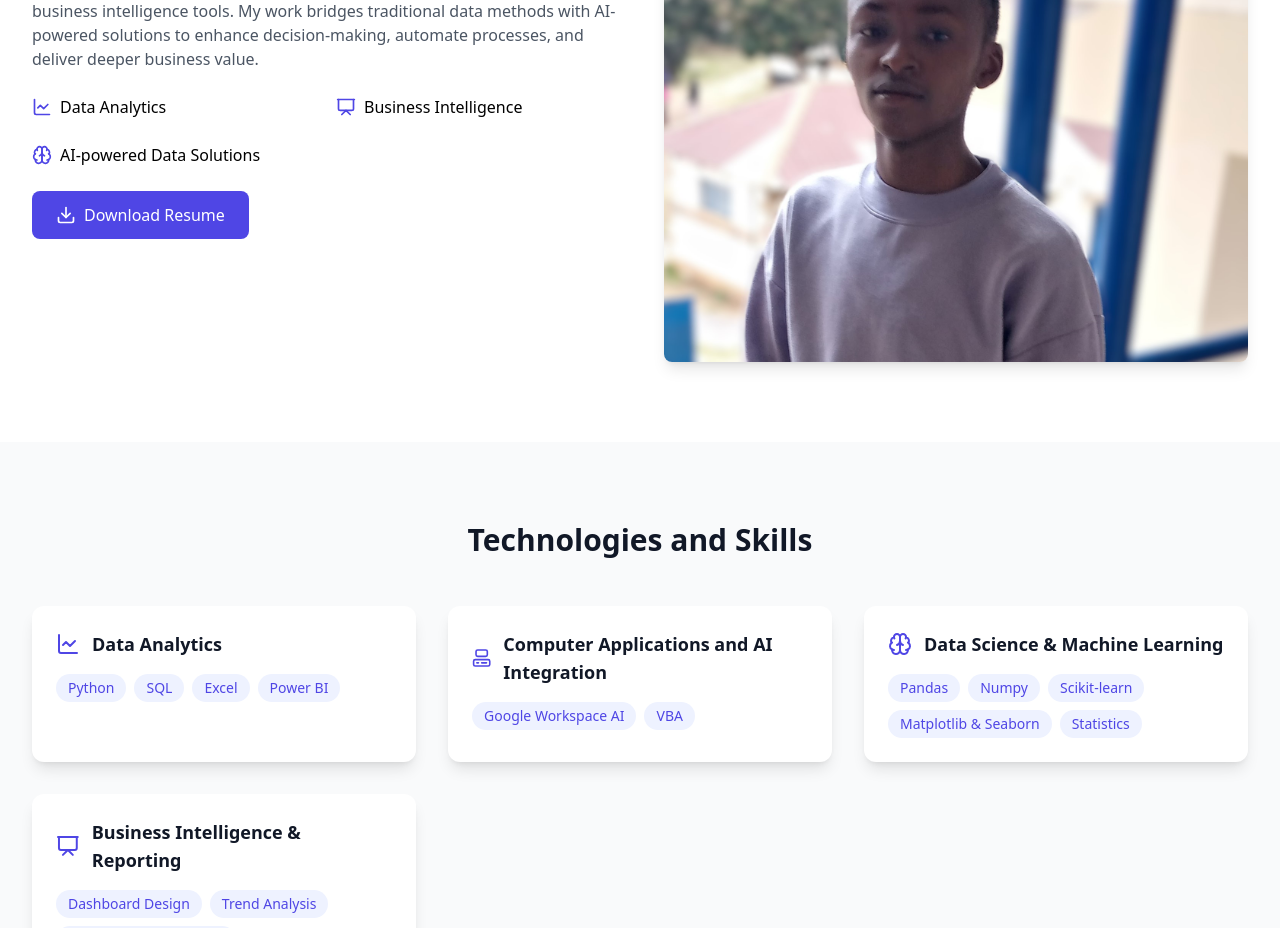
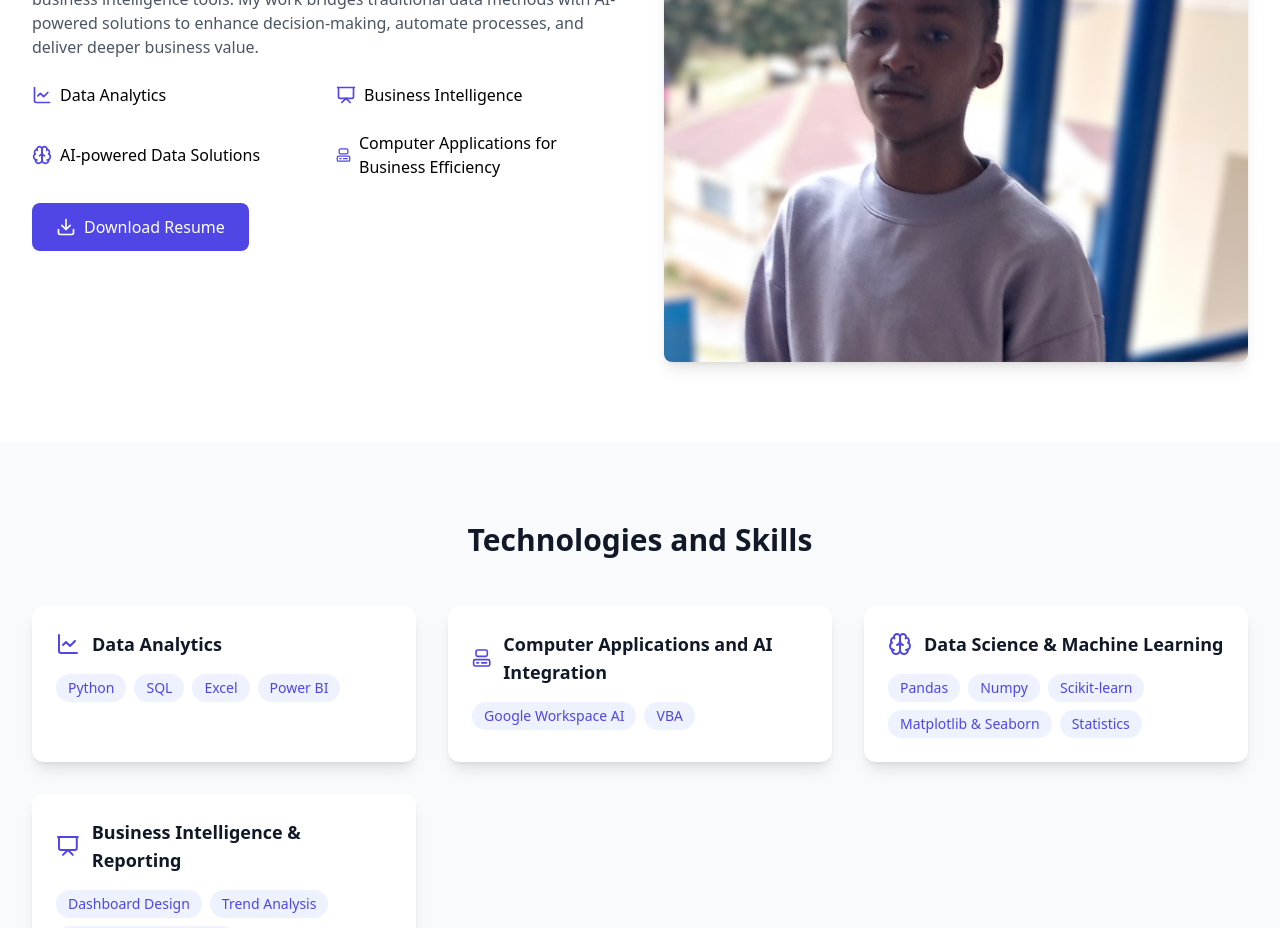
Before and after one commit to RaphaelItotia/Portfolio, a React (Vite) app: page / in a window 1280 px wide. Shown: the part 1160-2088 px from the top of the page. Built offline with nearby package versions, Linux system fonts and the light colour scheme.

Commit message:
Update App.tsx

```diff
--- a/src/App.tsx
+++ b/src/App.tsx
@@ -232,6 +232,10 @@ function App() {
                   <Brain className="h-5 w-5 text-indigo-600" />
                   <span>AI-powered Data Solutions</span>
                 </div>
+                <div className="flex items-center gap-2">
+                  <Computer className="h-5 w-5 text-indigo-600" />
+                  <span>Computer Applications for Business Efficiency</span>
+                </div>
               </div>
               <ResumeButton />
             </div>
```
